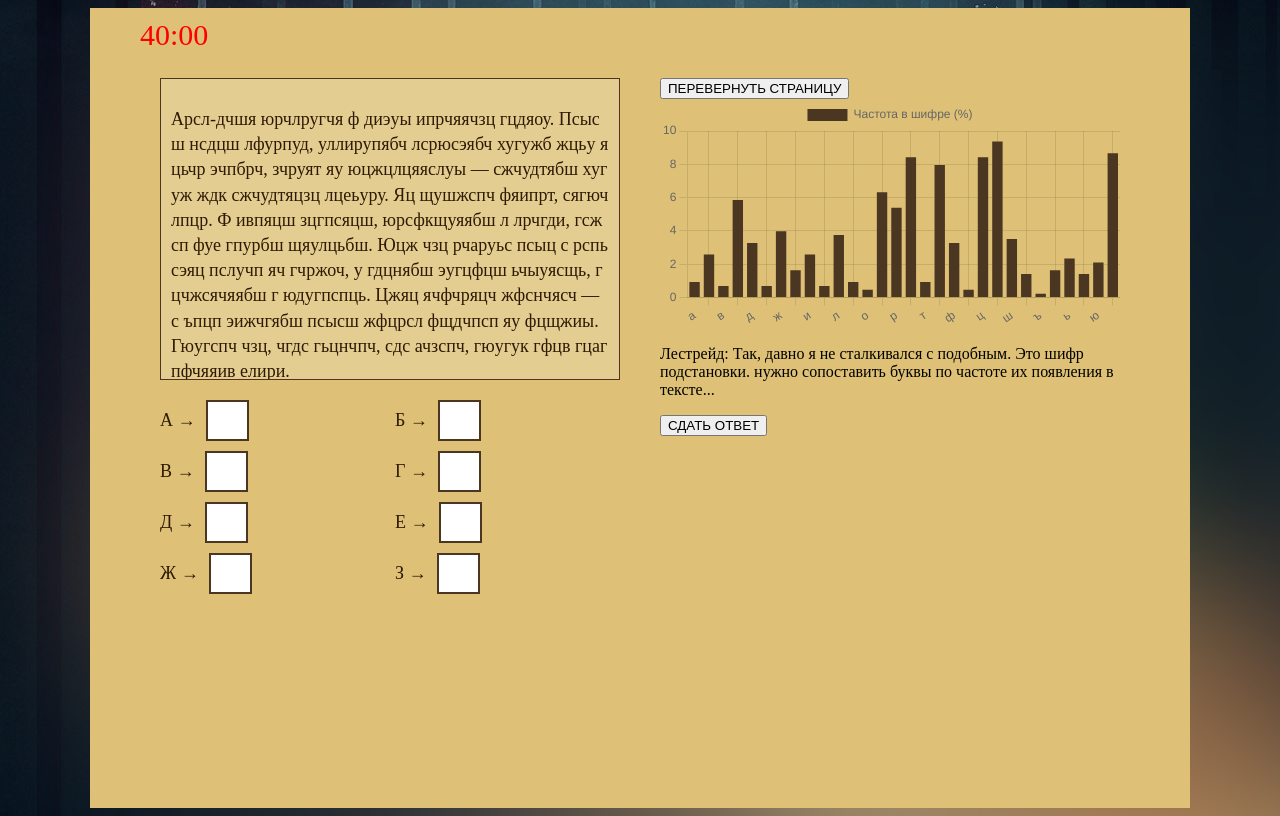
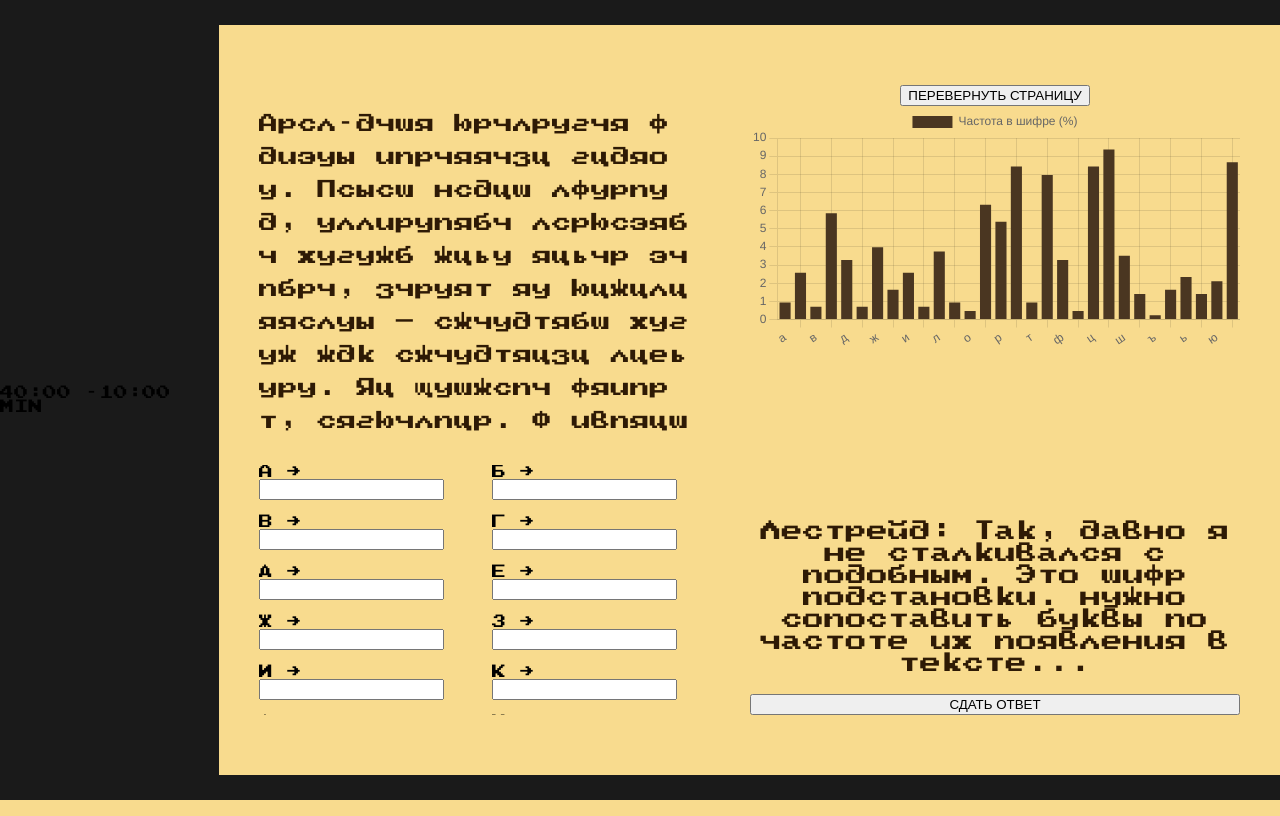
Before and after one commit to abramchukdi24-rgb/Sherlock_Holmes_and_Moriarty, a Flask app: page /tasks in a window 1280 px wide. Run offline with Flask 3, Linux system fonts and the light colour scheme; the visitor is signed in with stand-in values (Sample User, id 1).

Commit message:
1 задание, хорошая структура, немного пододвинуть и добавить красоту

```diff
--- a/static/css/style.css
+++ b/static/css/style.css
@@ -413,48 +413,91 @@
 /* ========== первое задание книга, буквы       ============= */
 /* ========================================================== */
 
-.task-body { background-image: url('../images/backgrounds/детективное_агенство_полностью_размыто_для_системного_уведомления.jpg'); display: flex; justify-content: center; align-items: center; height: 100vh; }
-
-#task-container {
-    width: 1000px; height: 700px;
-    background-color : #dec176 ;  /* Твоя картинка книги */
-    background-size: 100% 100%;
-    position: relative; padding: 50px;
+/* --- ЭКРАН ЗАДАЧ --- */
+.task-body {
+    background: #1a1a1a;
+    display: flex;
+    justify-content: center;
+    align-items: center;
+    height: 100vh;
+    margin: 0;
+    overflow: hidden; /* НИКАКОГО скролла всей страницы! */
+    font-family: 'Arcade', sans-serif !important;
 }
 
-.book-wrapper { display: flex; height: 100%; }
-.page { width: 50%; padding: 20px; display: flex; flex-direction: column; }
-
-/* Скролл для текста */
-#cipher-text-scroll {
-    height: 280px; overflow-y: auto;
-    padding: 10px; border: 1px solid #4a3621;
-    background: rgba(255,255,255,0.2);
+/* КНИГА */
+#task-container {
+    width: 1100px; /* Ширина разворота */
+    height: 750px; /* Высота разворота */
+    background : #f8db8e ;
+    background-size: 100% 100%;
+    position: relative;
+    padding: 60px 40px; /* Отступы от краев картинки */
+    box-sizing: border-box;
 }
 
-/* Красивый скроллбар */
+.book-wrapper {
+    display: flex;
+    height: 100%;
+    gap: 40px; /* Расстояние между левой и правой страницей */
+}
+
+/* ОБЕ СТРАНИЦЫ */
+.page {
+    width: 50%;
+    display: flex;
+    flex-direction: column;
+    justify-content: space-between; /* Элементы расталкиваются вверх и вниз */
+}
+
+/* === ЛЕВАЯ СТРАНИЦА === */
+#cipher-text-scroll {
+    height: 350px; /* ЖЕСТКАЯ ВЫСОТА (Половина страницы) */
+    overflow-y: auto; /* Если текста больше, чем на 350px - появляется скролл */
+    padding-right: 15px;
+}
+
 #cipher-text-scroll::-webkit-scrollbar { width: 8px; }
 #cipher-text-scroll::-webkit-scrollbar-thumb { background: #4a3621; border-radius: 4px; }
 
-#decoded-display { font-size: 18px; color: #2e1a05; line-height: 1.4; word-break: break-all; }
-
-/* Цвет замененных букв */
-.highlight-replace { color: #d35400; font-weight: bold; }
-
-/* Сетка инпутов */
-#inputs-grid {
-    display: grid; grid-template-columns: 1fr 1fr;
-    gap: 10px; margin-top: 20px;
-    overflow-y: auto; height: 200px;
+#decoded-display {
+    font-size: 22px;
+    color: #2e1a05;
+    line-height: 1.5;
+    word-break: break-all;
 }
 
-.input-pair { display: flex; align-items: center; color: #2e1a05; font-size: 18px; }
-.y-input {
-    width: 35px; height: 35px; margin-left: 10px;
-    text-align: center; background: #fff; border: 2px solid #4a3621;
-    font-family: 'Arcade', sans-serif; font-size: 20px;
+#inputs-grid {
+    height: 250px; /* Нижняя половина левой страницы */
+    overflow-y: auto;
+    display: grid;
+    grid-template-columns: 1fr 1fr; /* В две колонки */
+    gap: 15px;
 }
 
-/* Таймер */
-#task-timer-block { position: absolute; top: 10px; left: 50px; font-size: 30px; color: red; }
-.hidden { display: none; }
+/* === ПРАВАЯ СТРАНИЦА === */
+.chart-container {
+    height: 350px; /* Тоже половина страницы (ровно напротив текста) */
+    display: flex;
+    flex-direction: column;
+    align-items: center;
+}
+
+.canvas-wrapper {
+    width: 100%;
+    flex-grow: 1; /* График займет всё свободное место под кнопкой */
+}
+
+.lestrade-box {
+    height: 250px; /* Нижняя половина правой страницы */
+    display: flex;
+    flex-direction: column;
+    justify-content: flex-end; /* Прижимаем кнопку вниз */
+    text-align: center;
+}
+
+#lestrade-text {
+    font-size: 24px;
+    color: #2e1a05;
+    margin-bottom: 20px;
+}
--- a/templates/tasks.html
+++ b/templates/tasks.html
@@ -4,44 +4,50 @@
     <meta charset="UTF-8">
     <title>Дешифровка - Детективчик</title>
     <link rel="stylesheet" href="{{ url_for('static', filename='css/style.css') }}">
-    <!-- Библиотека для графиков -->
     <script src="https://cdn.jsdelivr.net/npm/chart.js"></script>
 </head>
 <body class="task-body">
 
-    <div id="task-container">
-        <!-- Таймер -->
+    <!-- ТАЙМЕР -->
     <div id="task-timer-block">
         <span id="timer-display">40:00</span>
         <span id="penalty-popup" class="hidden">-10:00 MIN</span>
     </div>
 
+    <!-- КНИГА -->
+    <div id="task-container">
         <div class="book-wrapper">
-            <!-- ЛЕВАЯ СТРАНИЦА: Шифр и Замены -->
+
+            <!-- === ЛЕВАЯ СТРАНИЦА === -->
             <div class="page left-page">
-                <div id="cipher-area">
+                <!-- ВЕРХ: Текст шифра (только он скроллится, если текста много) -->
                 <div id="cipher-text-scroll">
-                        <p id="decoded-display"></p>
+                    <p id="decoded-display">Загрузка шифра...</p>
+                </div>
+
+                <!-- НИЗ: Сетка замен -->
+                <div id="inputs-grid">
+                    <!-- Сюда JS добавит инпуты -->
                 </div>
             </div>
 
-                <div id="inputs-grid">
-                    <!-- Сюда JS вставит пары X -> Y -->
+            <!-- === ПРАВАЯ СТРАНИЦА === -->
+            <div class="page right-page">
+                <!-- ВЕРХ: График и кнопка -->
+                <div class="chart-container">
+                    <button id="switch-chart-btn" class="btn-task btn-orange">ПЕРЕВЕРНУТЬ СТРАНИЦУ</button>
+                    <div class="canvas-wrapper">
+                        <canvas id="freq-chart"></canvas>
                     </div>
                 </div>
 
-            <!-- ПРАВАЯ СТРАНИЦА: График и Подсказки -->
-            <div class="page right-page">
-                <div class="chart-container">
-                    <button id="switch-chart-btn">ПЕРЕВЕРНУТЬ СТРАНИЦУ</button>
-                    <canvas id="freq-chart"></canvas>
+                <!-- НИЗ: Лестрейд и сдача -->
+                <div class="lestrade-box">
+                    <p id="lestrade-text">Изучаю улики...</p>
+                    <button id="submit-btn" class="btn-task btn-orange">СДАТЬ ОТВЕТ</button>
+                </div>
             </div>
 
-                <div class="lestrade-box">
-                    <p id="lestrade-text"></p>
-                    <button id="submit-btn">СДАТЬ ОТВЕТ</button>
-                </div>
-            </div>
         </div>
     </div>
 
```
Lines whose indentation alone changed are shown as unchanged.
